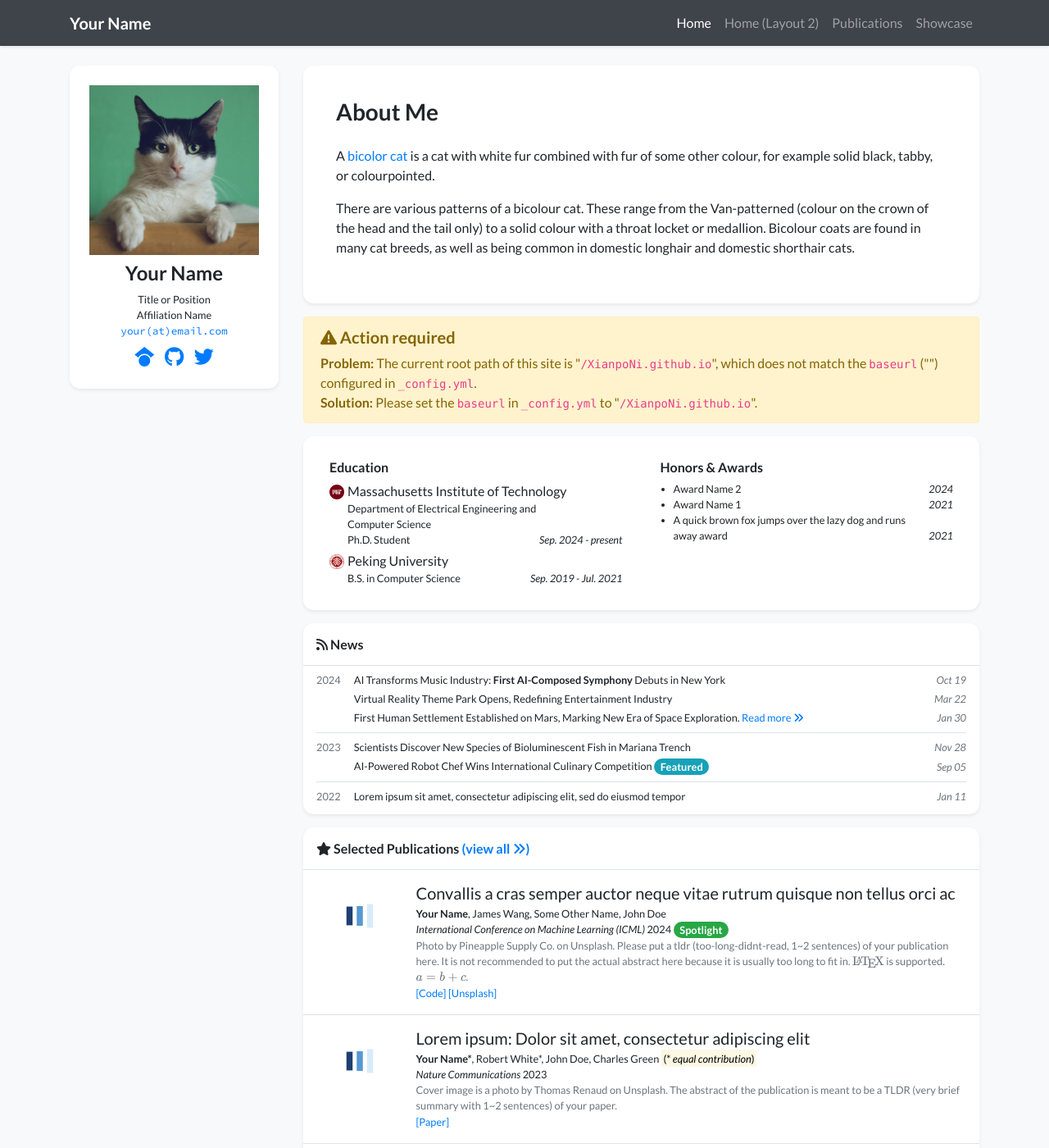
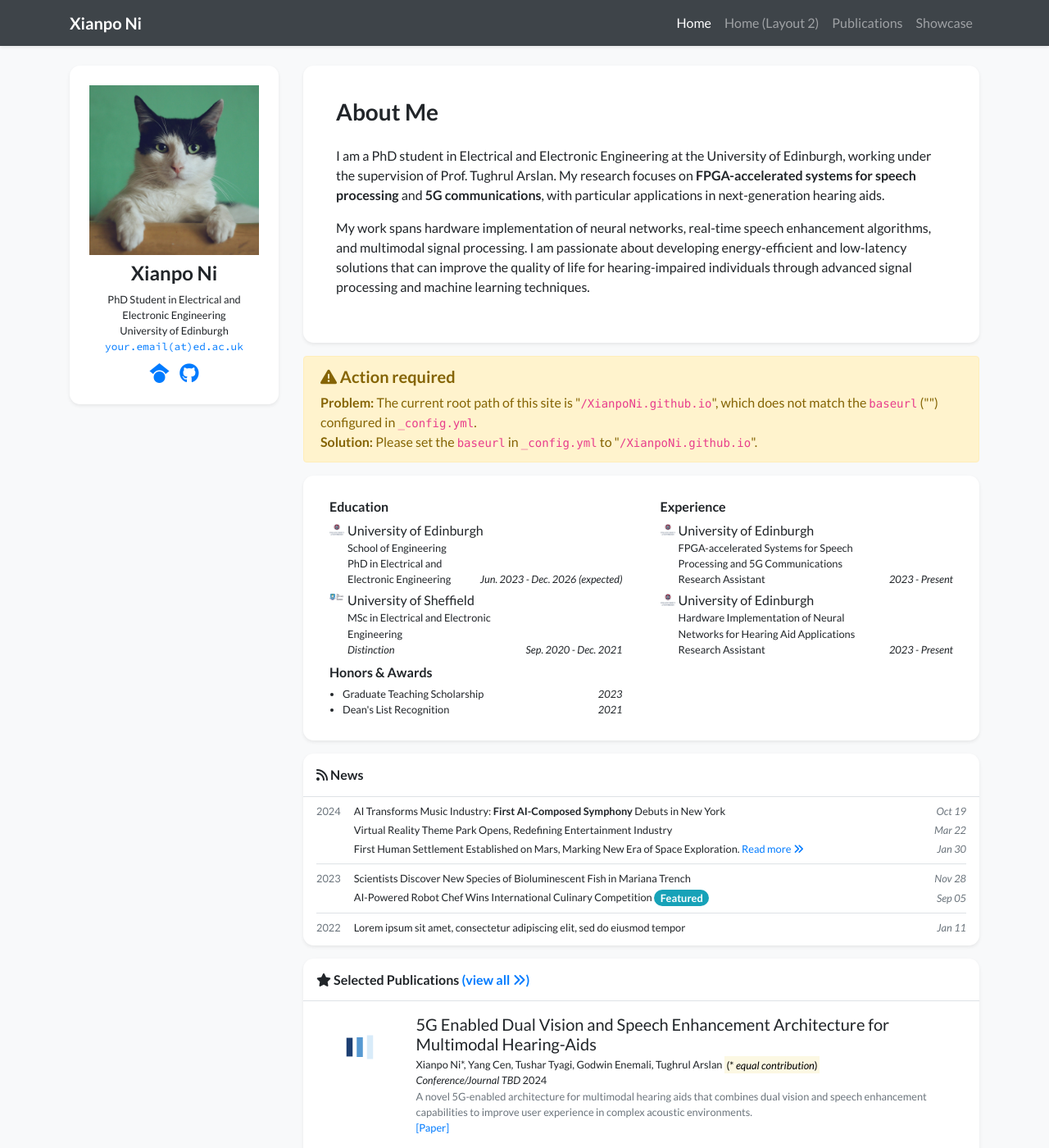
Before and after one commit to XianpoNi/XianpoNi.github.io, a Jekyll site: the page built from index.html, in a window 1280 px wide and 1400 px high. Shown: the whole window at 82% size. Built offline with Jekyll 4.4.1, drawn with Linux system fonts in a browser that asks for light colours; nearby versions of some CDN libraries; a style sheet for code colours, icons or effects is not loaded; some of the changed text lies outside the part shown.

Commit message:
Add complete academic homepage setup with publications and profile
- Updated personal profile information with real details
- Added 5 research publications (2 first-author, 3 co-authored)
- Updated education background (Edinburgh PhD, Sheffield MSc)
- Added research experience and awards
- Downloaded and added university logos
- Updated contact information and social links

```diff
--- a/Gemfile
+++ b/Gemfile
@@ -31,3 +31,7 @@ gem "wdm", "~> 0.2" if Gem.win_platform?
 
 gem "webrick", "~> 1.7"
 gem "kramdown-parser-gfm"
+gem 'base64'
+gem 'logger'
+gem 'csv'
+gem 'bigdecimal'
--- a/_data/profile.yml
+++ b/_data/profile.yml
@@ -1,18 +1,18 @@
-primary_name: "Your Name"
-secondary_name: ""
-navbar_name: "Your Name"
+primary_name: "Xianpo Ni"
+secondary_name: "倪献颇"
+navbar_name: "Xianpo Ni"
 
 positions:
-- name: Title or Position
-- name: Affiliation Name
-  logo: /assets/images/badges/MIT_Social_circle.png  # Logo is optional
+- name: PhD Student in Electrical and Electronic Engineering
+- name: University of Edinburgh
+  logo: /assets/images/badges/Edinburgh_logo.png
 
 
-email: "your@email.com"
+email: "your.email@ed.ac.uk"
 # cv_link: link-to-your-cv-file
-gscholar: xFmQpf4AAAAJ  # This is an example, replace it with your own Google Scholar ID
-github: your_github_id
-twitter: your_twitter_id  # Do not include the '@' symbol
+gscholar: 9e55syYAAAAJ
+github: XianpoNi
+# twitter: your_twitter_id  # Do not include the '@' symbol
 # wechat_qrcode: /assets/images/etc/wechat.jpg
 # wechat_prompt: >-
 #   Please tell me your <strong>name</strong> and <strong>affiliation</strong> (current or past) when adding my wechat. Thanks!
@@ -22,12 +22,10 @@ twitter: your_twitter_id  # Do not include the '@' symbol
 short_bio_text_justify: false
 short_bio: >-
   <p>
-    A <a href="https://en.wikipedia.org/wiki/Bicolor_cat" target="_blank">bicolor cat</a> is a cat with white fur combined with fur of some other colour, for example solid black, tabby, or colourpointed.
+    I am a PhD student in Electrical and Electronic Engineering at the University of Edinburgh, working under the supervision of Prof. Tughrul Arslan. My research focuses on <strong>FPGA-accelerated systems for speech processing</strong> and <strong>5G communications</strong>, with particular applications in next-generation hearing aids.
   </p>
   <p>
-    There are various patterns of a bicolour cat. These range from the Van-patterned (colour on the crown of the head
-    and the tail only) to a solid colour with a throat locket or medallion. Bicolour coats are found in many cat breeds,
-    as well as being common in domestic longhair and domestic shorthair cats.
+    My work spans hardware implementation of neural networks, real-time speech enhancement algorithms, and multimodal signal processing. I am passionate about developing energy-efficient and low-latency solutions that can improve the quality of life for hearing-impaired individuals through advanced signal processing and machine learning techniques.
   </p>
 
 portrait_url: /assets/images/photos/portrait.jpg
@@ -35,27 +33,35 @@ portrait_caption: >-
   Photo by Manja Vitolic on Unsplash (this caption is optional, comment it out to disable).
 
 education:
-- name: Massachusetts Institute of Technology
-  logo: /assets/images/badges/MIT_Social_circle.png
+- name: University of Edinburgh
+  logo: /assets/images/badges/Edinburgh_logo.png
   position: >-
-    Department of Electrical Engineering and Computer Science <br/>
-    Ph.D. Student
-  date: Sep. 2024 - present
-- name: Peking University
-  logo: /assets/images/badges/PKU_red.png
-  position: B.S. in Computer Science
-  date: Sep. 2019 - Jul. 2021
+    School of Engineering <br/>
+    PhD in Electrical and Electronic Engineering
+  date: Jun. 2023 - Dec. 2026 (expected)
+- name: University of Sheffield
+  logo: /assets/images/badges/Sheffield_logo.png
+  position: >-
+    MSc in Electrical and Electronic Engineering <br/>
+    <em>Distinction</em>
+  date: Sep. 2020 - Dec. 2021
 
-# experience:
-# - name: Peking University
-#   logo: /assets/images/badges/PKU_red.png
-#   position: Research Intern
-#   date: Sep. 2019 - Jul. 2021
+experience:
+- name: University of Edinburgh
+  logo: /assets/images/badges/Edinburgh_logo.png
+  position: >-
+    FPGA-accelerated Systems for Speech Processing and 5G Communications <br/>
+    Research Assistant
+  date: 2023 - Present
+- name: University of Edinburgh
+  logo: /assets/images/badges/Edinburgh_logo.png
+  position: >-
+    Hardware Implementation of Neural Networks for Hearing Aid Applications <br/>
+    Research Assistant
+  date: 2023 - Present
 
 awards:
-- name: Award Name 2
-  date: 2024
-- name: Award Name 1
+- name: Graduate Teaching Scholarship
+  date: 2023
+- name: Dean's List Recognition
   date: 2021
-- name: A quick brown fox jumps over the lazy dog and runs away award
-  date: 2021
```
Also changed, not shown: _publications/2023/2023-cognitive-load.md (added, +20 -0 lines), _publications/2023/2023-resource-aware.md (added, +16 -0 lines), _publications/2024/2024-5g-dual-vision.md (added, +18 -0 lines), _publications/2024/2024-conformer-avse.md (added, +21 -0 lines), _publications/2024/2024-fpga-lstm.md (added, +18 -0 lines), assets/images/badges/Edinburgh_logo.png (added), assets/images/badges/Sheffield_logo.png (added).
